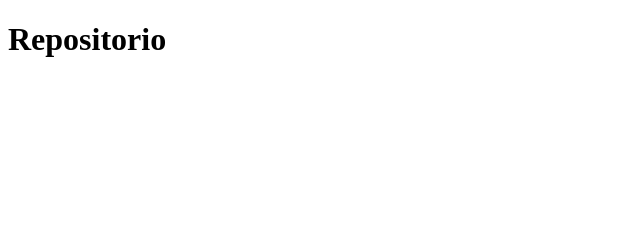
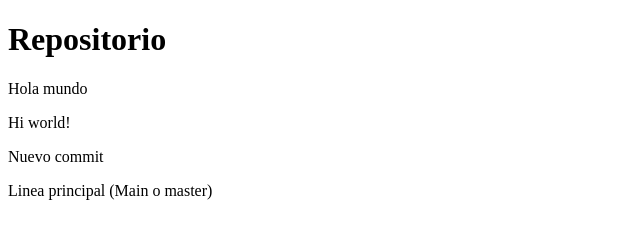
Before and after one commit to AlondraGomezz/MiPrimerRepositorio410, a plain HTML site: page index.html in a window 1280 px wide. Shown: the whole page, without its empty margins (0-640 px from the left). Drawn offline with Linux system fonts and the light colour scheme.

Commit message:
Nueva modificacion del index-mi segundo commit

```diff
--- a/index.html
+++ b/index.html
@@ -5,5 +5,9 @@
 </head>
 <body>
 	<h1> Repositorio </h1>
+	<p>Hola mundo</p>
+	<p>Hi world!</p>
+	<p>Nuevo commit</p>
+	<p>Linea principal (Main o master)</p>
 </body>
 </html>
```
